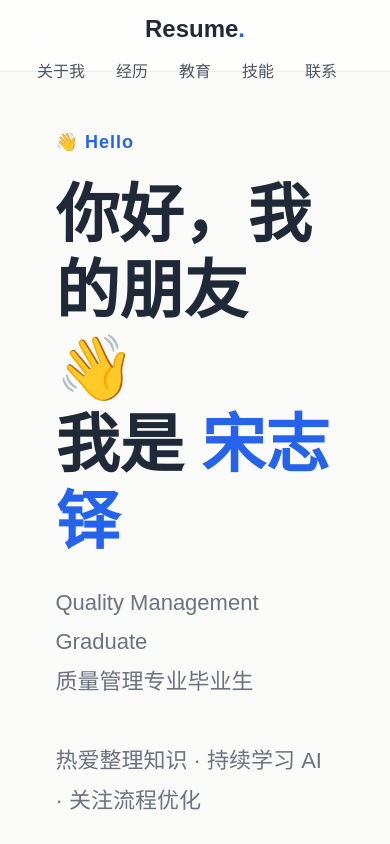
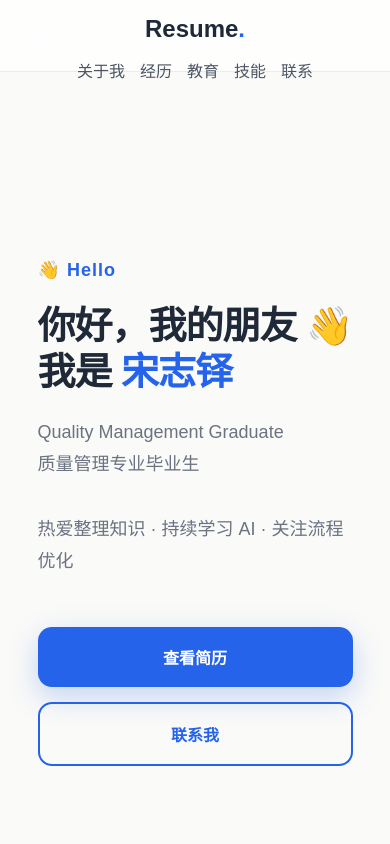
Before and after one commit to rainbowb400-bot/resume-website, a plain HTML site: page index.html in a window 390 px wide. Shown: the top 844 px of the page. Drawn offline with Linux system fonts and the light colour scheme.

Commit message:
refactor css structure and improve interactions

```diff
--- a/style.css
+++ b/style.css
@@ -1,61 +1,72 @@
-body {
-    margin: 0;
-    font-family: Arial;
-    background: #fafaf8;
-    color: #222
+/* ===================================
+   CSS Variables
+=================================== */
+
+:root {
+
+    --primary: #2563EB;
+
+    --background: #FAFAF8;
+
+    --text: #1F2937;
+
+    --gray: #6B7280;
+
+    --card: #FFFFFF;
+
+    --border: #E5E7EB;
+
+    --radius: 16px;
+
+    --transition: all .25s ease;
+
+    --shadow-sm: 0 6px 18px rgba(0,0,0,.06);
+
+    --shadow-lg: 0 16px 40px rgba(0,0,0,.10);
+
 }
 
-.wrap {
-    max-width: 900px;
-    margin: auto;
-    padding: 20px
+
+/* ===================================
+   Global
+=================================== */
+
+body {
+
+    margin: 0;
+
+    font-family: Arial, sans-serif;
+
+    background: var(--background);
+
+    color: #222;
+
 }
 
-.hero {
-    padding: 80px 20px;
-    background: #fff
+
+.wrap {
+
+    max-width: 900px;
+
+    margin: auto;
+
+    padding: 20px;
+
 }
 
-nav {
-    position: sticky;
-    top: 0;
-    background: #fff;
-    padding: 12px;
-    border-bottom: 1px solid #ddd
+
+img {
+
+    max-width: 100%;
+
+    height: auto;
+
 }
 
-nav a {
-    margin-right: 16px;
-    color: #2563eb;
-    text-decoration: none
-}
 
-.card {
-    background: #fff;
-    border: 1px solid #e5e7eb;
-    border-radius: 16px;
-    padding: 20px;
-    margin: 16px 0
-}
-
-.btn {
-    background: #2563eb;
-    color: #fff;
-    padding: 12px 20px;
-    border-radius: 10px;
-    text-decoration: none
-}
-
-.chips span {
-    display: inline-block;
-    background: #eff6ff;
-    color: #2563eb;
-    padding: 8px 12px;
-    border-radius: 999px;
-    margin: 4px
-}
-
-/* ---------- Hero ---------- */
+/* ===================================
+   Hero
+=================================== */
 
 .hero {
 
@@ -65,9 +76,12 @@ nav a {
 
     align-items: center;
 
-    background: #FAFAF8;
+    padding: 80px 20px;
+
+    background: var(--background);
 
 }
+
 
 .hero-container {
 
@@ -79,9 +93,10 @@ nav a {
 
 }
 
+
 .welcome {
 
-    color: #2563EB;
+    color: var(--primary);
 
     font-weight: 600;
 
@@ -91,6 +106,7 @@ nav a {
 
 }
 
+
 .hero h1 {
 
     font-size: 64px;
@@ -99,19 +115,23 @@ nav a {
 
     margin: 20px 0;
 
-    color: #1F2937;
+    color: var(--text);
+
+    letter-spacing: -1px;
 
 }
 
+
 .hero span {
 
-    color: #2563EB;
+    color: var(--primary);
 
 }
 
+
 .description {
 
-    color: #6B7280;
+    color: var(--gray);
 
     font-size: 22px;
 
@@ -120,6 +140,7 @@ nav a {
     max-width: 650px;
 
 }
+
 
 .hero-buttons {
 
@@ -131,9 +152,115 @@ nav a {
 
 }
 
+
+/* ===================================
+   Navigation
+=================================== */
+
+.navbar {
+
+    position: fixed;
+
+    top: 0;
+
+    left: 0;
+
+    width: 100%;
+
+    height: 72px;
+
+    display: flex;
+
+    justify-content: space-between;
+
+    align-items: center;
+
+    padding: 0 80px;
+
+    box-sizing: border-box;
+
+    background: rgba(255,255,255,.75);
+
+    backdrop-filter: blur(20px);
+
+    border-bottom: 1px solid #ECECEC;
+
+    z-index: 999;
+
+}
+
+
+.logo {
+
+    font-size: 24px;
+
+    font-weight: 700;
+
+    color: var(--text);
+
+}
+
+
+.logo span {
+
+    color: var(--primary);
+
+}
+
+
+.nav-links {
+
+    display: flex;
+
+    gap: 36px;
+
+}
+
+
+.nav-links a {
+
+    text-decoration: none;
+
+    color: #4B5563;
+
+    font-size: 16px;
+
+    transition: var(--transition);
+
+}
+
+
+.nav-links a:hover {
+
+    color: var(--primary);
+
+    transform: translateY(-2px);
+
+}
+
+
+/* ===================================
+   Buttons
+=================================== */
+
+.btn {
+
+    background: var(--primary);
+
+    color: white;
+
+    padding: 12px 20px;
+
+    border-radius: 10px;
+
+    text-decoration: none;
+
+}
+
+
 .primary-btn {
 
-    background: #2563EB;
+    background: var(--primary);
 
     color: white;
 
@@ -145,23 +272,27 @@ nav a {
 
     font-weight: 600;
 
-    transition: .3s;
+    transition: var(--transition);
 
-    box-shadow:0 10px 30px rgba(37,99,235,.25);
+    box-shadow: 0 10px 30px rgba(37,99,235,.25);
 
 }
+
 
 .primary-btn:hover {
 
     transform: translateY(-3px);
 
+    box-shadow: 0 18px 40px rgba(37,99,235,.35);
+
 }
+
 
 .secondary-btn {
 
-    border: 2px solid #2563EB;
+    border: 2px solid var(--primary);
 
-    color: #2563EB;
+    color: var(--primary);
 
     padding: 18px 34px;
 
@@ -171,146 +302,234 @@ nav a {
 
     font-weight: 600;
 
-    transition: .3s;
+    transition: var(--transition);
 
 }
 
+
 .secondary-btn:hover {
 
-    background: #2563EB;
+    background: var(--primary);
 
     color: white;
 
-}/* ===========================
-   Navigation
-=========================== */
+    transform: translateY(-3px);
 
-.navbar{
+}
+/* ===================================
+   Cards
+=================================== */
 
-    position:fixed;
+.card {
 
-    top:0;
+    background: var(--card);
 
-    left:0;
+    border: 1px solid var(--border);
 
-    width:100%;
+    border-radius: var(--radius);
 
-    height:72px;
+    padding: 20px;
 
-    display:flex;
+    margin: 16px 0;
 
-    justify-content:space-between;
-
-    align-items:center;
-
-    padding:0 80px;
-
-    box-sizing:border-box;
-
-    background:rgba(255,255,255,.75);
-
-    backdrop-filter:blur(20px);
-
-    border-bottom:1px solid #ECECEC;
-
-    z-index:999;
+    transition: var(--transition);
 
 }
 
-.logo{
 
-    font-size:24px;
+.card:hover {
 
-    font-weight:700;
+    transform: translateY(-4px);
 
-    color:#1F2937;
+    box-shadow: 0 12px 30px rgba(0,0,0,.08);
 
 }
 
-.logo span{
 
-    color:#2563EB;
+/* ===================================
+   Chips
+=================================== */
+
+.chips span {
+
+    display: inline-block;
+
+    background: #EFF6FF;
+
+    color: var(--primary);
+
+    padding: 8px 12px;
+
+    border-radius: 999px;
+
+    margin: 4px;
+
+    transition: var(--transition);
 
 }
 
-.nav-links{
 
-    display:flex;
+.chips span:hover {
 
-    gap:36px;
+    background: var(--primary);
+
+    color: white;
+
+    transform: translateY(-2px);
 
 }
 
-.nav-links a{
 
-    text-decoration:none;
+/* ===================================
+   Projects
+=================================== */
 
-    color:#4B5563;
+.project-card {
 
-    font-size:16px;
+    background: var(--card);
 
-    transition:.25s;
+    border-radius: var(--radius);
+
+    padding: 24px;
+
+    margin-bottom: 24px;
+
+    box-shadow: var(--shadow-sm);
+
+    transition: var(--transition);
 
 }
 
-.nav-links a:hover{
 
-    color:#2563EB;
+.project-card:hover {
 
-}@media (max-width: 768px) {
+    transform: translateY(-6px);
 
-    body {
-        padding: 20px;
+    box-shadow: var(--shadow-lg);
+
 }
 
-    .container {
-        width: 100%;
-        max-width: 100%;
+
+.project-card h3 {
+
+    margin-bottom: 12px;
+
 }
 
-    h1 {
-        font-size: 32px;
+
+.project-card p {
+
+    margin-bottom: 16px;
+
 }
 
-    h2 {
-        font-size: 24px;
+
+/* ===================================
+   Responsive
+=================================== */
+
+@media (max-width: 768px) {
+
+
+    h1 {
+
+        font-size: 32px;
+
     }
 
-    p {
-        font-size: 16px;
-        line-height: 1.6;
+
+    h2 {
+
+        font-size: 24px;
+
     }
 
-    img {
-        max-width: 100%;
-        height: auto;
+
+    p {
+
+        font-size: 16px;
+
+        line-height: 1.6;
+
     }
 
+
     .navbar {
+
         flex-direction: column;
+
         gap: 15px;
+
         padding: 15px 20px;
+
     }
 
+
     .nav-links {
+
         width: 100%;
+
         display: flex;
+
         justify-content: center;
+
         flex-wrap: wrap;
+
         gap: 15px;
+
     }
 
+
     .wrap {
+
         padding: 0 20px;
+
     }
 
-    .card {
-        padding: 20px;
+
+    .hero h1 {
+
+        font-size: 38px;
+
     }
 
-    .chips {
-        flex-wrap: wrap;
-        gap: 10px;
+
+    .description {
+
+        font-size: 18px;
+
     }
 
+
+    .hero-buttons {
+
+        flex-direction: column;
+
+        gap: 15px;
+
     }
+
+
+    .primary-btn,
+    .secondary-btn {
+
+        text-align: center;
+
+    }
+
+
+    .card {
+
+        padding: 20px;
+
+    }
+
+
+    .project-card {
+
+        padding: 20px;
+
+    }
+
+
+}
```
Lines whose indentation alone changed are shown as unchanged.
